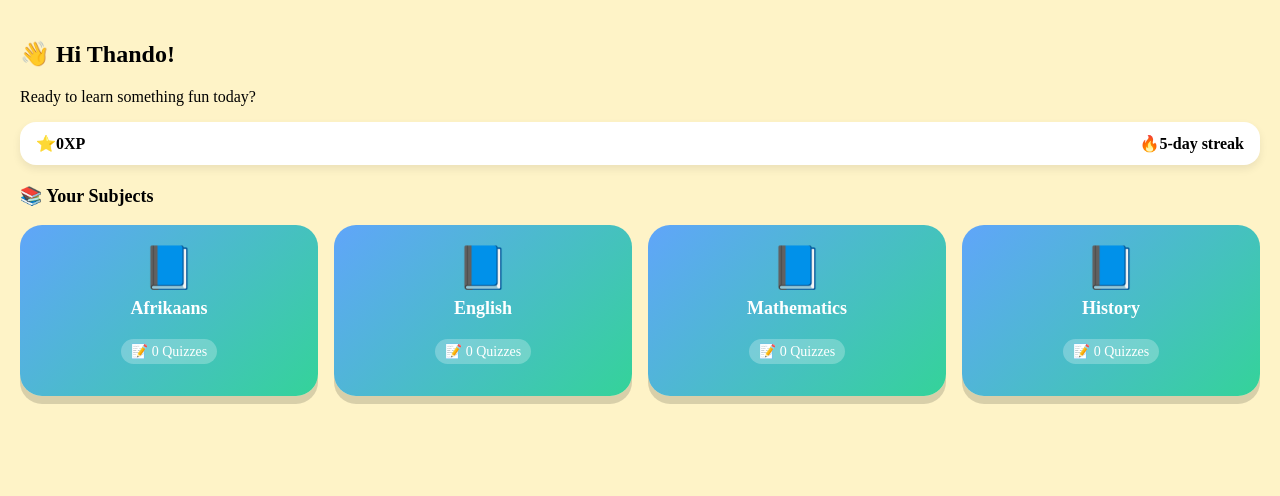
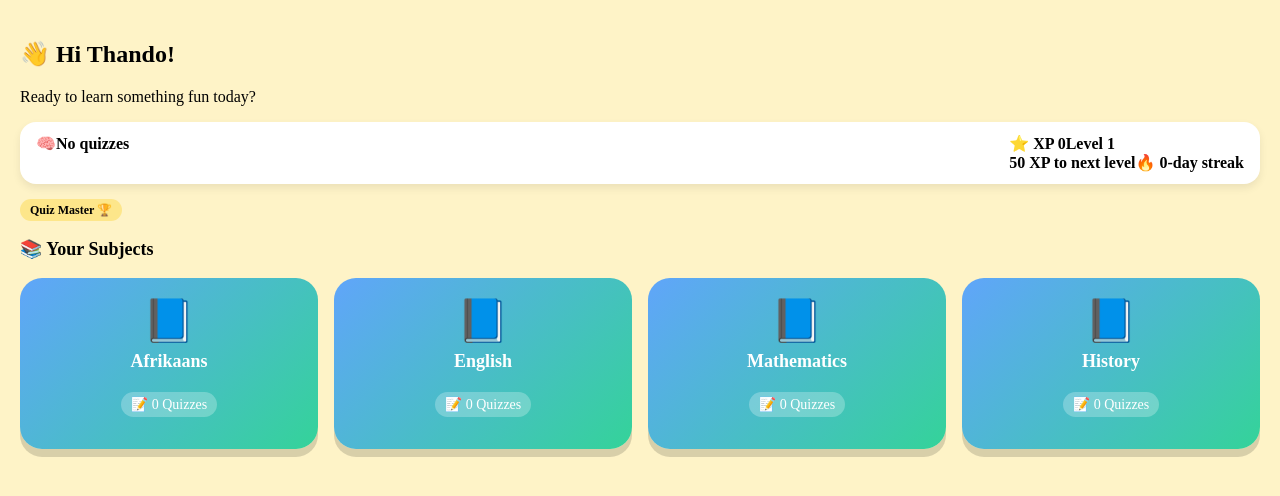
Before and after one commit to tichaonaclapperton/EduClick, a React (Vite) app in the folder EduClicks/: page /learner in a window 1280 px wide. Shown: the top 496 px of the page. Built offline with nearby package versions, Linux system fonts and the light colour scheme.

Commit message:
added the changes on dashboard on learners

```diff
--- a/EduClicks/src/pages/LearnerDashBoard.jsx
+++ b/EduClicks/src/pages/LearnerDashBoard.jsx
@@ -1,26 +1,69 @@
 import SubCard from "../components/SubCard";
+import { useNavigate } from "react-router-dom";
 import { useState, useEffect } from "react";
+import { getLevel } from "../utils/levels";
 import "../style/learnerDashBoard.css";
 
 export default function LearnerDashBoard({ subjects = [] }) {
+	const navigate = useNavigate();
+
 	// Guard: still loading / invalid data
 	if (!Array.isArray(subjects) || subjects.length === 0) {
 		return <p className="loading">Loading your subjects...</p>;
 	}
 
-	if (!Array.isArray(subjects) || subjects.length === 0) {
-		return <p className="loading">Loading your subjects...</p>;
-	}
+	// 🔢 COUNT UNCOMPLETED QUIZZES
 
+	const totalQuizzes = subjects.reduce((total, s) => {
+		s.terms?.forEach((t) => {
+			t.quizzes?.forEach((q) => {
+				if (!q.completed) total++;
+			});
+		});
+		return total;
+	}, 0);
+
+	// ⭐ XP & STREAK (from localStorage)
 	const [xp, setXp] = useState(Number(localStorage.getItem("learner-xp")) || 0);
 
+	const [streak, setStreak] = useState(
+		Number(localStorage.getItem("streak")) || 0
+	);
+
+	// 🎧 LISTEN FOR UPDATES
 	useEffect(() => {
 		const updateXp = () =>
 			setXp(Number(localStorage.getItem("learner-xp")) || 0);
 
+		const updateStreak = () =>
+			setStreak(Number(localStorage.getItem("streak")) || 0);
 		window.addEventListener("xp-updated", updateXp);
-		return () => window.removeEventListener("xp-updated", updateXp);
+		window.addEventListener("streakUpdated", updateStreak);
+
+		return () => {
+			window.removeEventListener("xpUpdated", updateXp);
+			window.removeEventListener("streakUpdated", updateStreak);
+		};
 	}, []);
+
+	// 🧠 LEVEL
+	const level = getLevel(xp);
+	const xpForNextLevel = level * 50;
+	const prevLevelXp = (level - 1) * 50;
+
+	const levelProgress =
+		((xp - prevLevelXp) / (xpForNextLevel - prevLevelXp)) * 100;
+
+	// 🏆 BADGES
+	const badges = [];
+
+	if (totalQuizzes === 0) {
+		badges.push({ id: "quiz-master", label: "Quiz Master 🏆" });
+	}
+
+	if (streak >= 7) {
+		badges.push({ id: "streak", label: "7-Day Streak 🔥" });
+	}
 
 	return (
 		<div className="kid-dashboard">
@@ -32,16 +75,52 @@ export default function LearnerDashBoard({ subjects = [] }) {
 
 			{/* STATS */}
 			<div className="stats-bar">
-				<div className="stat">
-					<span className="stat-icon">⭐</span>
-					<span className="stat-value">{xp}XP</span>
+				{/* QUIZ MASTER */}
+				<div
+					className={`stat quiz-master ${
+						totalQuizzes > 0 ? "active" : "disabled"
+					}`}
+					onClick={() => {
+						if (totalQuizzes > 0) navigate("/quizzes");
+					}}
+				>
+					<span className="stat-icon">🧠</span>
+					<span className="stat-value">
+						{totalQuizzes > 0
+							? `${totalQuizzes} quiz${totalQuizzes > 1 ? "zes" : ""}`
+							: "No quizzes"}
+					</span>
 				</div>
 
-				<div className="stat">
-					<span className="stat-icon">🔥</span>
-					<span className="stat-value">5-day streak</span>
+				{/* XP / LEVEL / STREAK */}
+				<div className="stat level-stat">
+					<span className="stat-icon">⭐ XP {xp}</span>
+
+					<span className="stat-value">Level {level}</span>
+
+					<div className="level-bar">
+						<div
+							className="level-bar-fill"
+							style={{ width: `${Math.min(levelProgress, 100)}%` }}
+						/>
+					</div>
+
+					<span className="level-next">
+						{xpForNextLevel - xp} XP to next level
+					</span>
+
+					<span className="streak-badge">🔥 {streak}-day streak</span>
 				</div>
 			</div>
+			{badges.length > 0 && (
+				<div className="badge-row">
+					{badges.map((b) => (
+						<span key={b.id} className="badge">
+							{b.label}
+						</span>
+					))}
+				</div>
+			)}
 
 			{/* SUBJECTS */}
 			<section className="subjects-section">
```
